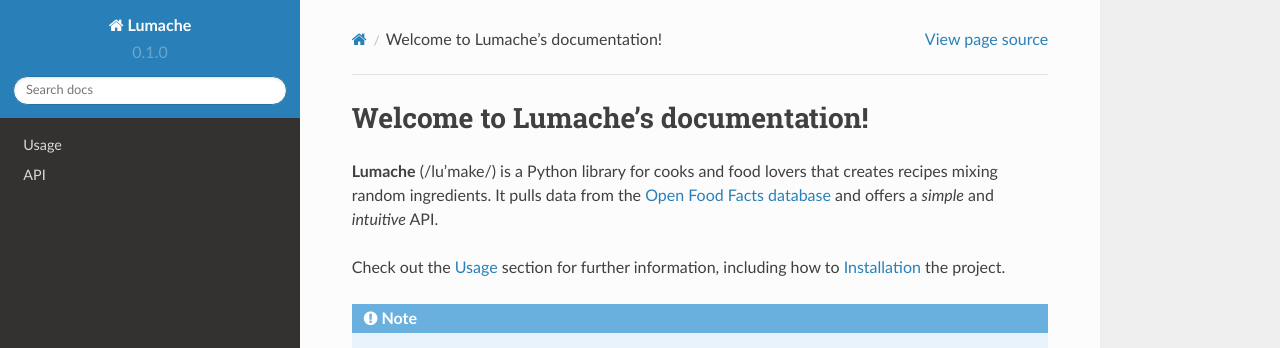
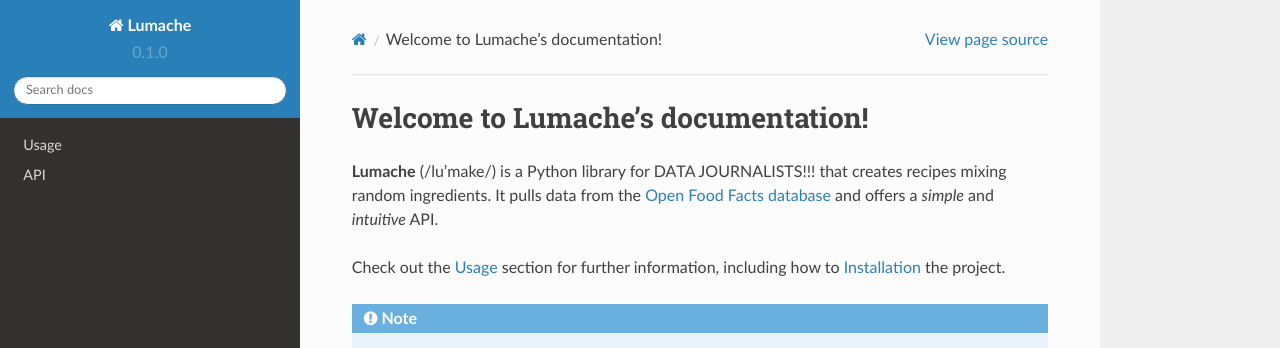
Before and after one commit to aodhanlutetiae/data_journalism_reading, a Sphinx documentation site: the page built from docs/source/index.rst, in a window 1280 px wide. Shown: the top 348 px of the page. Built offline with Sphinx 7.4.7 and the Read the Docs theme 2.0.0, drawn with Linux system fonts in a browser that asks for light colours.

Commit message:
change text test

```diff
--- a/docs/source/index.rst
+++ b/docs/source/index.rst
@@ -1,7 +1,7 @@
 Welcome to Lumache's documentation!
 ===================================
 
-**Lumache** (/lu'make/) is a Python library for cooks and food lovers
+**Lumache** (/lu'make/) is a Python library for DATA JOURNALISTS!!!
 that creates recipes mixing random ingredients.
 It pulls data from the `Open Food Facts database <https://world.openfoodfacts.org/>`_
 and offers a *simple* and *intuitive* API.
```
